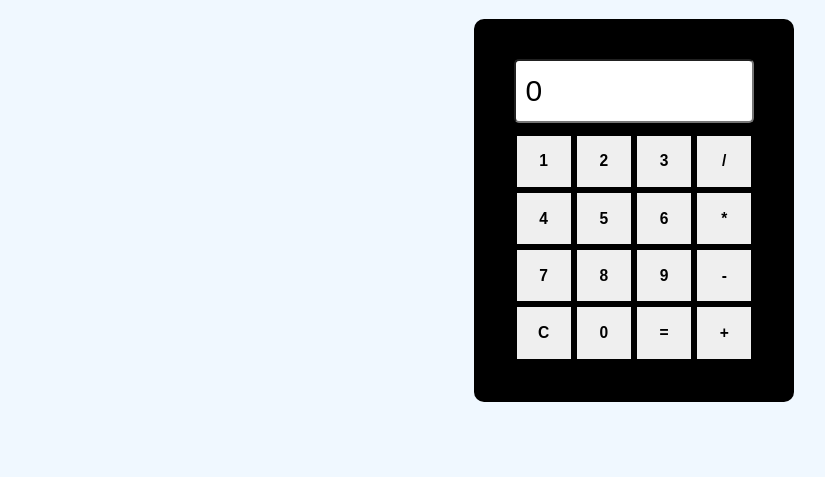
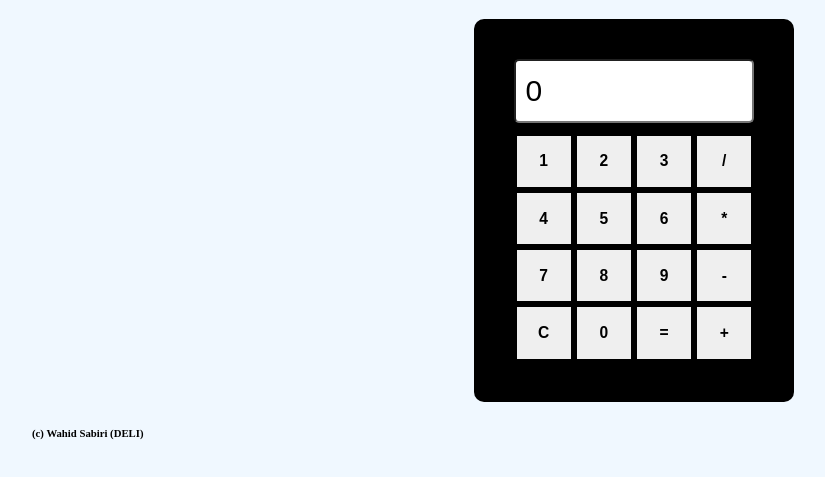
Before and after one commit to itisWahid/session13-assignment, a plain HTML site: page index.html in a window 1280 px wide. Shown: the part 99-576 px from the top of the page, without its empty margins (6-831 px from the left). Drawn offline with Linux system fonts and the light colour scheme.

Commit message:
Update index.html

```diff
--- a/index.html
+++ b/index.html
@@ -54,6 +54,7 @@
         </div>
       </div>
     </div>
+    <h6>(c) Wahid Sabiri (DELI)</h6>
     <script src="functions.js" />
   </body>
 </html>
```
